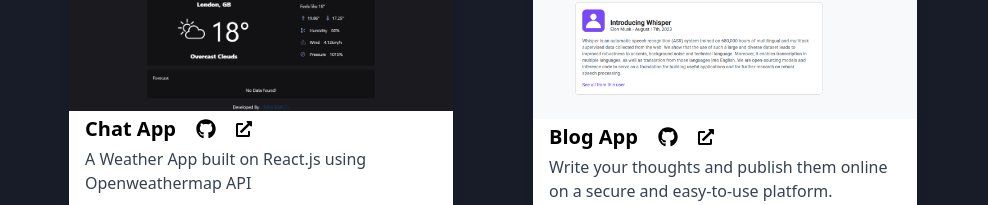
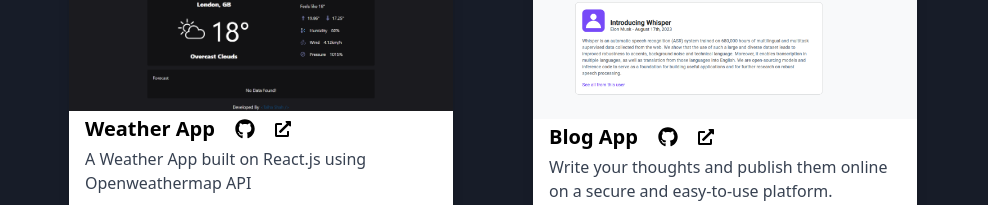
Before and after one commit to talhashah-dev/portfolio, a React (Create React App) app: page /projects in a window 1280 px wide. Shown: the part 182-387 px from the top of the page, without its empty margins (147-1135 px from the left). Built offline with nearby package versions, Linux system fonts and the light colour scheme.

Commit message:
fixed card naming issue

```diff
--- a/src/pages/Projects.jsx
+++ b/src/pages/Projects.jsx
@@ -11,7 +11,7 @@ function Projects() {
         <div class="px-4">
           <div class="flex items-center gap-5">
             <h1 className="font-bold text-xl mb-1 mt-1 text-black">
-              Chat App
+              Weather App
             </h1>
             <a href="https://github.com/talhashah-dev/weather-app-react" className="font-bold text-xl mb-1 mt-1 text-black cursor-pointer hover:scale-110" target="_blank" title="Github Repo">
               <FaGithub />
```
